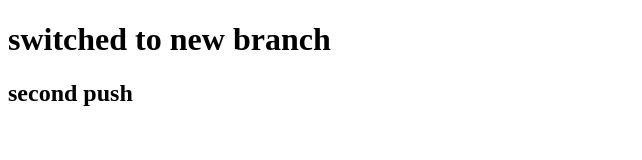
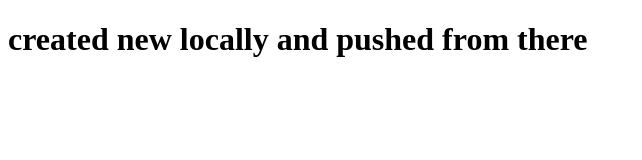
Before and after one commit to banerjeerohan887-afk/git-practice, a plain HTML site: page index.html in a window 1280 px wide. Shown: the whole page, without its empty margins (0-642 px from the left). Drawn offline with Linux system fonts and the light colour scheme.

Commit message:
pushed from new

```diff
--- a/index.html
+++ b/index.html
@@ -4,7 +4,6 @@
     <title>Git Practice</title>
 </head>
 <body>
-    <h1>switched to new branch</h1>
-    <h2>second push</h2>
+   <h1>created new locally and pushed from there</h1>
 </body>
 </html>
```
